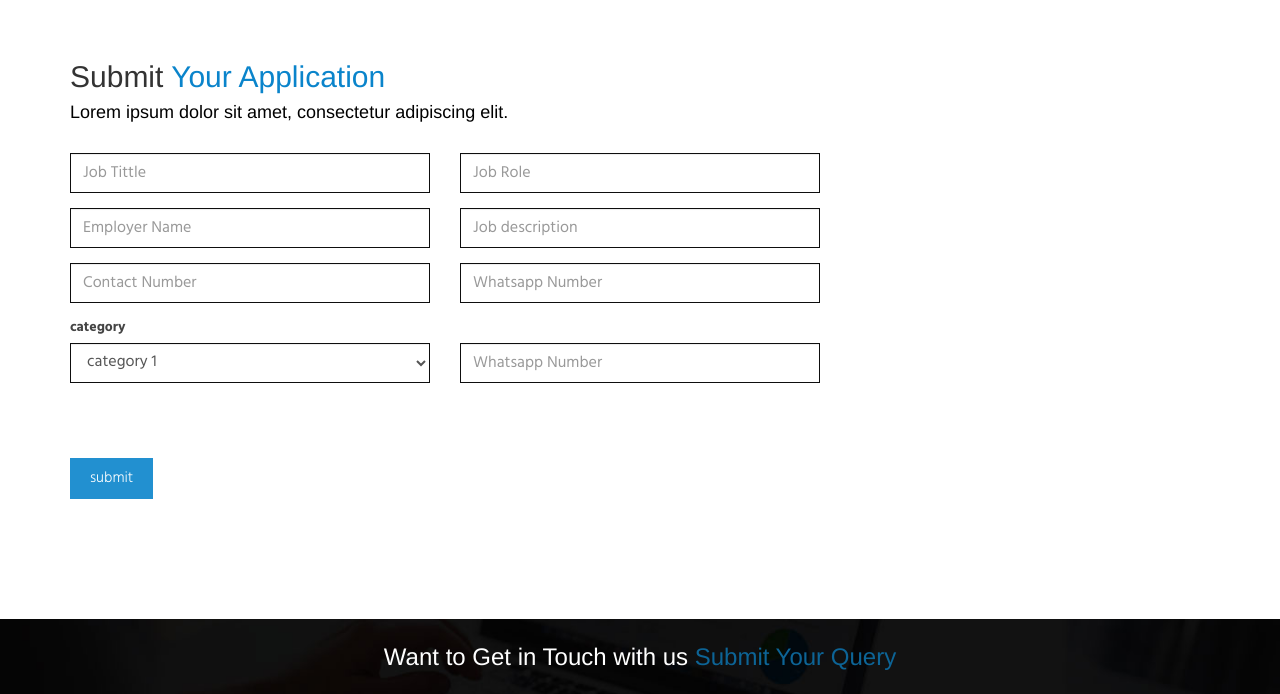
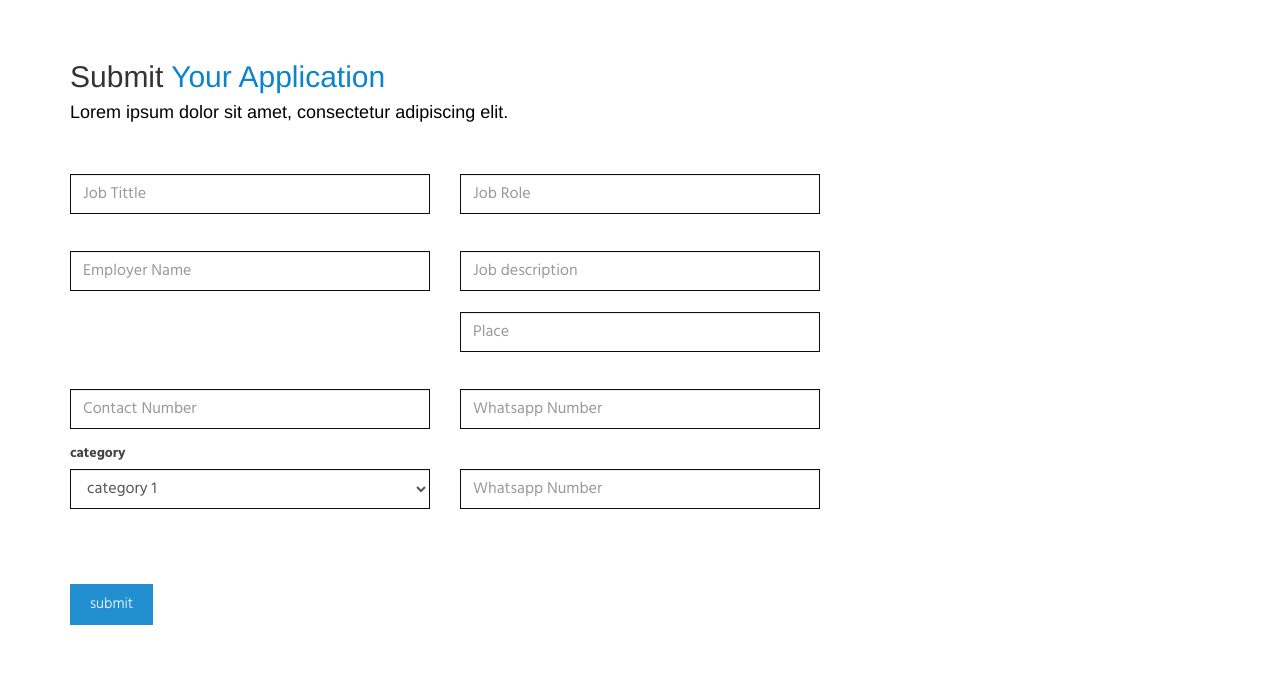
Before and after one commit to Baneeishaque/joli_jobs, a PHP site: page /add_vacancy.php in a window 1280 px wide. Shown: the part 199-893 px from the top of the page. Run offline with PHP 8.4, Linux system fonts and the light colour scheme; data comes from the database, SQL or seed files in the repository.

Commit message:
Vacancy Tweaks

```diff
--- a/add_vacancy.php
+++ b/add_vacancy.php
@@ -9,6 +9,7 @@ if(isset($_POST['job_title'])) {
     $employer = $_POST['employer'];
     $job_description = $_POST['job_description'];
     $number = $_POST['number'];
+    $place = $_POST['job_place'];
     $date = date('Y-m-d');
     $wa_number = ($_POST['wa_number']?$_POST['wa_number']:'');
     // $category = ($_POST['category']?$_POST['category']:'');
@@ -19,8 +20,8 @@ if(isset($_POST['job_title'])) {
     }
 
     $sql = "
-    INSERT INTO `vacancies` (`id`, `job_title`, `job_role`, `employer_name`, `job_description`, `contact_number`, `date_post`, `whatsapp_number`, `category`)
-    VALUES (NULL, '".$job_title."', '".$job_role."', '".$employer."', '".$job_description."', '".$number."', '".$date."', '".$wa_number."', '".$category."');
+    INSERT INTO `vacancies` (`id`, `job_title`, `job_role`, `employer_name`, `job_description`, `contact_number`, `date_post`, `whatsapp_number`, `category`, `place`)
+    VALUES (NULL, '" . $job_title . "', '" . $job_role . "', '" . $employer . "', '" . $job_description . "', '" . $number . "', '" . $date . "', '" . $wa_number . "', '" . $category . "', '" . $place . "');
     ";
     if($conn->query($sql) === TRUE){
         $message = "vacancy added successfully";
@@ -64,26 +65,34 @@ $categories = $conn->query("SELECT * FROM `categories`");
         <form class="konnect-form" id="contactForm" method="POST" action="">
             <div class="row">
                 <div class="col-md-4">
-             <input type="text" class="form-control" id="phone" name="job_title" placeholder="Job Tittle" required="required style="margin-top: 6%;">
+                    <input type="text" class="form-control" id="phone" name="job_title" placeholder="Job Tittle"
+                           required="required" style="margin-top: 6%;">
                 </div>
                 <div class="col-md-4">
-             <input type="text" class="form-control" id="phone" name="job_role" placeholder="Job Role" required="required style="margin-top: 6%;">
+                    <input type="text" class="form-control" id="phone" name="job_role" placeholder="Job Role"
+                           required="required" style="margin-top: 6%;">
                 </div>
             </div>
             <div class="row">
                 <div class="col-md-4">
-             <input type="text" class="form-control" id="phone" name="employer" placeholder="Employer Name" required="required style="margin-top: 6%;">
+                    <input type="text" class="form-control" id="phone" name="employer" placeholder="Employer Name"
+                           required="required" style="margin-top: 6%;">
                 </div>
                 <div class="col-md-4">
-             <input type="text" class="form-control" id="phone" name="job_description" placeholder="Job description" required="required style="margin-top: 6%;">
+                    <input type="text" class="form-control" id="phone" name="job_description"
+                           placeholder="Job description" required="required" style="margin-top: 6%;">
+                    <input type="text" class="form-control" id="place" name="job_place" placeholder="Place"
+                           required="required" style="margin-top: 6%;">
                 </div>
             </div>
             <div class="row">
                 <div class="col-md-4">
-             <input type="text" class="form-control" id="phone" name="number" placeholder="Contact Number" required="required style="margin-top: 6%;">
+                    <input type="text" class="form-control" id="phone" name="number" placeholder="Contact Number"
+                           required="required" style="margin-top: 6%;">
                 </div>
                 <div class="col-md-4">
-             <input type="text" class="form-control" id="phone" name="wa_number" placeholder="Whatsapp Number" required="required style="margin-top: 6%;">
+                    <input type="text" class="form-control" id="phone" name="wa_number" placeholder="Whatsapp Number"
+                           required="required" style="margin-top: 6%;">
                 </div>
             </div>
 
```
Also changed, not shown: list_vacancy.php (+12 -6 lines), 1 other file. Lines whose indentation alone changed are shown as unchanged.
